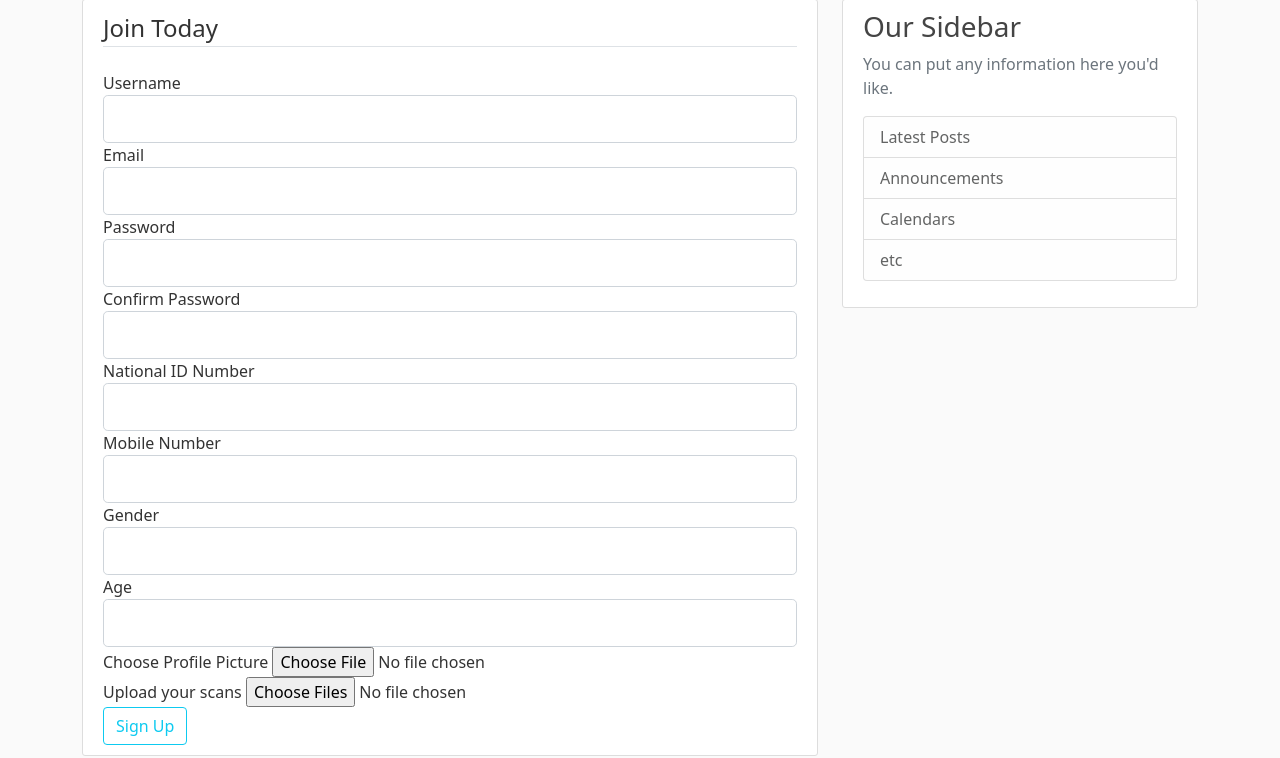
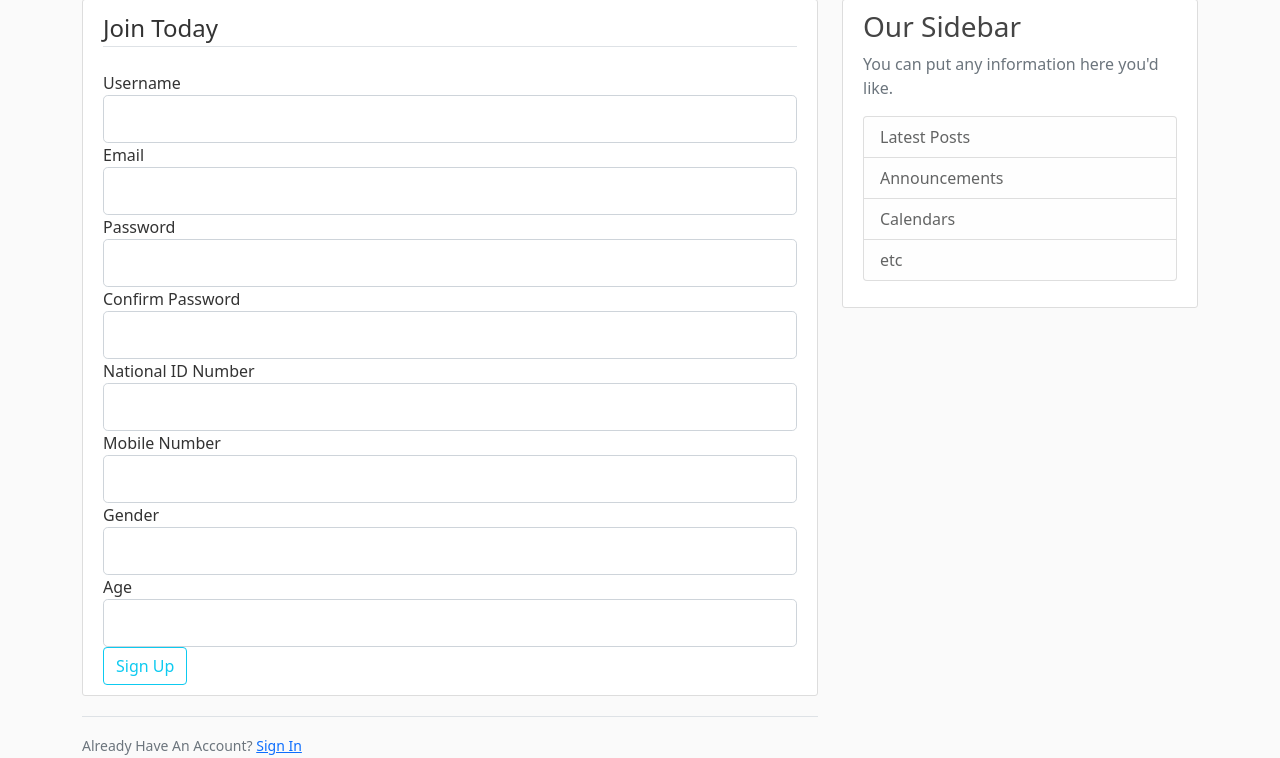
Before and after one commit to MarwaAbdelAal/Hospital-Information-System, a Flask app: page /register in a window 1280 px wide. Shown: the part 81-839 px from the top of the page. Run offline with Flask 2, Linux system fonts and the light colour scheme; some libraries are stand-ins or nearby versions.

Commit message:
fix scans

```diff
--- a/his/forms.py
+++ b/his/forms.py
@@ -24,8 +24,6 @@ class RegistrationForm(FlaskForm):
     age = StringField('Age', validators=[DataRequired()])
     picture = FileField('Choose Profile Picture', validators=[
                         FileAllowed(['jpg', 'png'])])
-    scans = MultipleFileField('Upload your scans', validators=[
-                              FileAllowed(['jpg', 'png'])])
     submit = SubmitField('Sign Up')
 
     def validate_username(self, username):
@@ -53,7 +51,8 @@ class AppointmentForm(FlaskForm):
     # def __init__(self, formdata, **kwargs):
     #     super().__init__(formdata=formdata, **kwargs)
     #     self.
-    available_drs = [(doc.id, doc.username) for doc in User.query.filter_by(role='doctor')]
+    available_drs = [(doc.id, doc.username)
+                     for doc in User.query.filter_by(role='doctor')]
 
     doctor_id = SelectField(
         'Doctor', choices=available_drs, validators=[DataRequired()])
@@ -84,6 +83,9 @@ class UpdateAccountForm(FlaskForm):
     mobile_number = StringField('Mobile Number', validators=[
                                 DataRequired(), Length(11)])
     gender = StringField('Gender', validators=[DataRequired()])
+    scans = MultipleFileField('Upload your scans', validators=[
+        FileAllowed(['jpg', 'png'])])
+
     age = StringField('Age', validators=[DataRequired()])
     submit = SubmitField('Update')
 
--- a/his/routes.py
+++ b/his/routes.py
@@ -42,24 +42,12 @@ def register():
         return redirect(url_for('home'))
     form = RegistrationForm()
     if form.validate_on_submit():
-        hashed_password = bcrypt.generate_password_hash(form.password.data).decode('utf-8')
-        picture_file=None
-        if form.picture.data:
-            picture_file = save_picture(form.picture.data)
-
+        hashed_password = bcrypt.generate_password_hash(
+            form.password.data).decode('utf-8')
         user = User(username=form.username.data, email=form.email.data, national_id=form.national_id.data,
         password=hashed_password, mobile_number=form.mobile_number.data,
-        gender=form.gender.data, age=form.age.data, role='patient', image_file=picture_file)
-        scans = []
-        if form.scans.data:
-            for image in form.scans.data:
-                if isinstance(image, str):
-                    continue
-                picture_file = save_picture(image)
-                scan_obj = CTScan(image_file=picture_file, patient_id=user.id)
-                scans.append(scan_obj)
+                    gender=form.gender.data, age=form.age.data, role='patient')
         db.session.add(user)
-        db.session.add_all(scans)
         db.session.commit()
         flash('Your patient account has been created! You are now able to log in', 'success')
         return redirect(url_for('login'))
@@ -130,6 +118,15 @@ def account():
         current_user.mobile_number = form.mobile_number.data
         current_user.gender = form.gender.data
         current_user.age = form.age.data
+        scans = []
+        if form.scans.data:
+            for image in form.scans.data:
+                if isinstance(image, str):
+                    continue
+                picture_file = save_picture(image)
+                scan_obj = CTScan(image_file=picture_file, patient_id=current_user.id)
+                scans.append(scan_obj)
+        db.session.add_all(scans)
         db.session.commit()
         flash('Your account has been updated!', 'success')
         return redirect(url_for('account'))
--- a/his/templates/register.html
+++ b/his/templates/register.html
@@ -114,25 +114,6 @@
                         {{ form.age(class="form-control form-control-lg") }}
                     {% endif %}
                 </div>
-                <div class="form-group">
-                    {{ form.picture.label() }}
-                    {{ form.picture(class="form-control-file") }}
-                    {% if form.picture.errors %}
-                    {% for error in form.picture.errors %}
-                    <span class="text-danger">{{ error }}</span></br>
-                    {% endfor %}
-                    {% endif %}
-                </div>
-                <div class="form-group">
-                    {{ form.scans.label() }}
-                    {{ form.scans(class="form-control-file") }}
-                    {% if form.scans.errors %}
-                    {% for error in form.scans.errors %}
-                    <span class="text-danger">{{ error }}</span></br>
-                    {% endfor %}
-                    {% endif %}
-                </div>
-
             </fieldset>
             <div class="form-group">
                 {{ form.submit(class="btn btn-outline-info") }}
```
Also changed, not shown: his/templates/account.html (+10 -0 lines), his/site.db.
